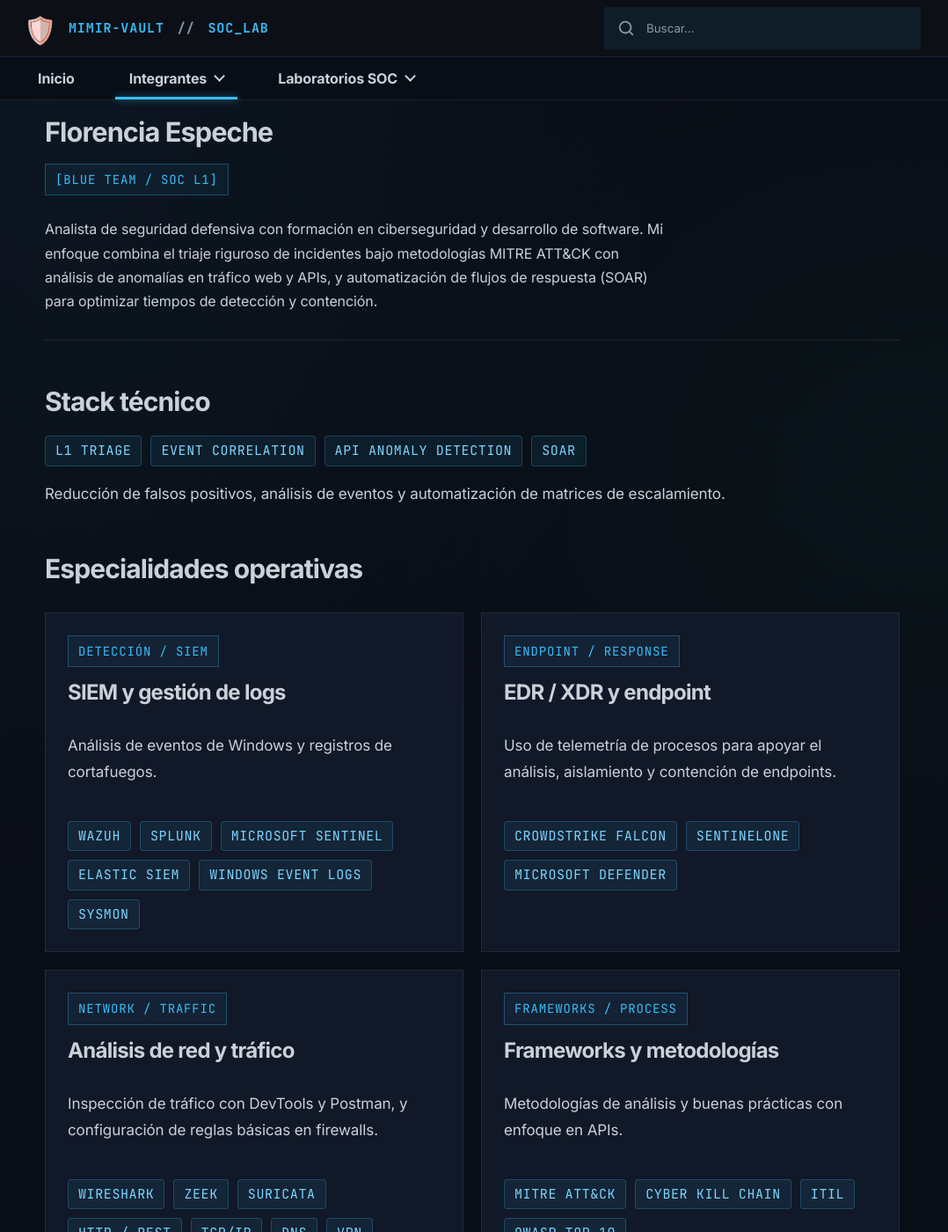
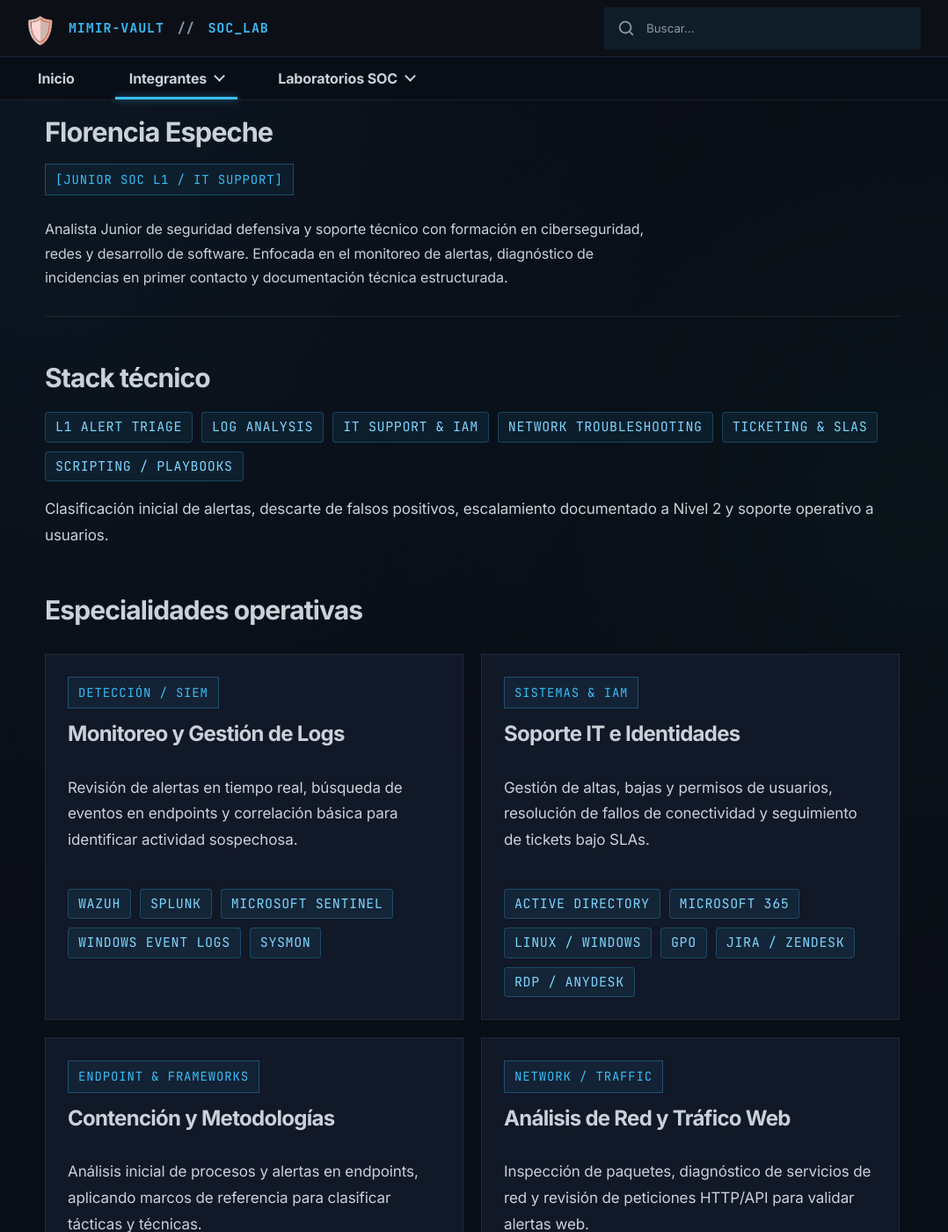
Before and after one commit to PELUC4S/Mimir-Vault, an MkDocs documentation site: the page built from docs/autores/flora.md, in a window 1280 px wide and 1400 px high. Shown: the whole window at 88% size, without its empty margins (103-1181 px from the left). Built offline with MkDocs 1.6.1 and Material for MkDocs 9.7.7, drawn with Linux system fonts in a browser that asks for light colours; comment, search, counter and statistics services are not loaded; some of the changed text lies outside the part shown.

Commit message:
feat: agrega imágenes mejoradas a Nasa Hackaton y actualiza perfil de Florencia

```diff
--- a/docs/autores/flora.md
+++ b/docs/autores/flora.md
@@ -2,77 +2,82 @@
 
 # Florencia Espeche
 
-<span class="profile-role">[BLUE TEAM / SOC L1]</span>
+<span class="profile-role">[JUNIOR SOC L1 / IT SUPPORT]</span>
 
-<p class="profile-bio">Analista de seguridad defensiva con formación en ciberseguridad y desarrollo de software. Mi enfoque combina el triaje riguroso de incidentes bajo metodologías MITRE ATT&amp;CK con análisis de anomalías en tráfico web y APIs, y automatización de flujos de respuesta (SOAR) para optimizar tiempos de detección y contención.</p>
+<p class="profile-bio">Analista Junior de seguridad defensiva y soporte técnico con formación en ciberseguridad, redes y desarrollo de software. Enfocada en el monitoreo de alertas, diagnóstico de incidencias en primer contacto y documentación técnica estructurada.</p>
 
 </div>
 
 ## Stack técnico
 
 <div class="tech-pills">
-  <span class="tech-pill">L1 TRIAGE</span>
-  <span class="tech-pill">EVENT CORRELATION</span>
-  <span class="tech-pill">API ANOMALY DETECTION</span>
-  <span class="tech-pill">SOAR</span>
+  <span class="tech-pill">L1 ALERT TRIAGE</span>
+  <span class="tech-pill">LOG ANALYSIS</span>
+  <span class="tech-pill">IT SUPPORT &amp; IAM</span>
+  <span class="tech-pill">NETWORK TROUBLESHOOTING</span>
+  <span class="tech-pill">TICKETING &amp; SLAs</span>
+  <span class="tech-pill">SCRIPTING / PLAYBOOKS</span>
 </div>
 
-Reducción de falsos positivos, análisis de eventos y automatización de matrices de escalamiento.
+Clasificación inicial de alertas, descarte de falsos positivos, escalamiento documentado a Nivel 2 y soporte operativo a usuarios.
 
 ## Especialidades operativas
 
 <div class="profile-grid">
   <article class="profile-card">
     <span class="badge">DETECCIÓN / SIEM</span>
-    <h3>SIEM y gestión de logs</h3>
-    <p>Análisis de eventos de Windows y registros de cortafuegos.</p>
+    <h3>Monitoreo y Gestión de Logs</h3>
+    <p>Revisión de alertas en tiempo real, búsqueda de eventos en endpoints y correlación básica para identificar actividad sospechosa.</p>
     <div class="tech-pills">
       <span class="tech-pill">WAZUH</span>
       <span class="tech-pill">SPLUNK</span>
       <span class="tech-pill">MICROSOFT SENTINEL</span>
-      <span class="tech-pill">ELASTIC SIEM</span>
       <span class="tech-pill">WINDOWS EVENT LOGS</span>
       <span class="tech-pill">SYSMON</span>
     </div>
   </article>
 
   <article class="profile-card">
-    <span class="badge">ENDPOINT / RESPONSE</span>
-    <h3>EDR / XDR y endpoint</h3>
-    <p>Uso de telemetría de procesos para apoyar el análisis, aislamiento y contención de endpoints.</p>
+    <span class="badge">SISTEMAS &amp; IAM</span>
+    <h3>Soporte IT e Identidades</h3>
+    <p>Gestión de altas, bajas y permisos de usuarios, resolución de fallos de conectividad y seguimiento de tickets bajo SLAs.</p>
     <div class="tech-pills">
-      <span class="tech-pill">CROWDSTRIKE FALCON</span>
-      <span class="tech-pill">SENTINELONE</span>
-      <span class="tech-pill">MICROSOFT DEFENDER</span>
+      <span class="tech-pill">ACTIVE DIRECTORY</span>
+      <span class="tech-pill">MICROSOFT 365</span>
+      <span class="tech-pill">LINUX / WINDOWS</span>
+      <span class="tech-pill">GPO</span>
+      <span class="tech-pill">JIRA / ZENDESK</span>
+      <span class="tech-pill">RDP / ANYDESK</span>
     </div>
   </article>
 
   <article class="profile-card">
-    <span class="badge">NETWORK / TRAFFIC</span>
-    <h3>Análisis de red y tráfico</h3>
-    <p>Inspección de tráfico con DevTools y Postman, y configuración de reglas básicas en firewalls.</p>
+    <span class="badge">ENDPOINT &amp; FRAMEWORKS</span>
+    <h3>Contención y Metodologías</h3>
+    <p>Análisis inicial de procesos y alertas en endpoints, aplicando marcos de referencia para clasificar tácticas y técnicas.</p>
     <div class="tech-pills">
-      <span class="tech-pill">WIRESHARK</span>
-      <span class="tech-pill">ZEEK</span>
-      <span class="tech-pill">SURICATA</span>
-      <span class="tech-pill">HTTP / REST</span>
-      <span class="tech-pill">TCP/IP</span>
-      <span class="tech-pill">DNS</span>
-      <span class="tech-pill">VPN</span>
-      <span class="tech-pill">FORTINET</span>
-      <span class="tech-pill">PALO ALTO</span>
-    </div>
-  </article>
-
-  <article class="profile-card">
-    <span class="badge">FRAMEWORKS / PROCESS</span>
-    <h3>Frameworks y metodologías</h3>
-    <p>Metodologías de análisis y buenas prácticas con enfoque en APIs.</p>
-    <div class="tech-pills">
+      <span class="tech-pill">MICROSOFT DEFENDER</span>
+      <span class="tech-pill">CROWDSTRIKE (CONCEPTUAL)</span>
       <span class="tech-pill">MITRE ATT&amp;CK</span>
       <span class="tech-pill">CYBER KILL CHAIN</span>
       <span class="tech-pill">ITIL</span>
       <span class="tech-pill">OWASP TOP 10</span>
     </div>
   </article>
+
+  <article class="profile-card">
+    <span class="badge">NETWORK / TRAFFIC</span>
+    <h3>Análisis de Red y Tráfico Web</h3>
+    <p>Inspección de paquetes, diagnóstico de servicios de red y revisión de peticiones HTTP/API para validar alertas web.</p>
+    <div class="tech-pills">
+      <span class="tech-pill">WIRESHARK</span>
+      <span class="tech-pill">OWASP ZAP</span>
+      <span class="tech-pill">NMAP</span>
+      <span class="tech-pill">SURICATA</span>
+      <span class="tech-pill">TCP/IP</span>
+      <span class="tech-pill">DNS / DHCP / VPN</span>
+      <span class="tech-pill">HTTP / REST</span>
+    </div>
+  </article>
+
 </div>
```
Also changed, not shown: docs/labs/nasa-hackaton.md (+19 -1 lines), docs/assets/img/hackathon-equipo-peluc4s.jpg (added), docs/assets/img/nasa-space-apps-logo.png (added).
